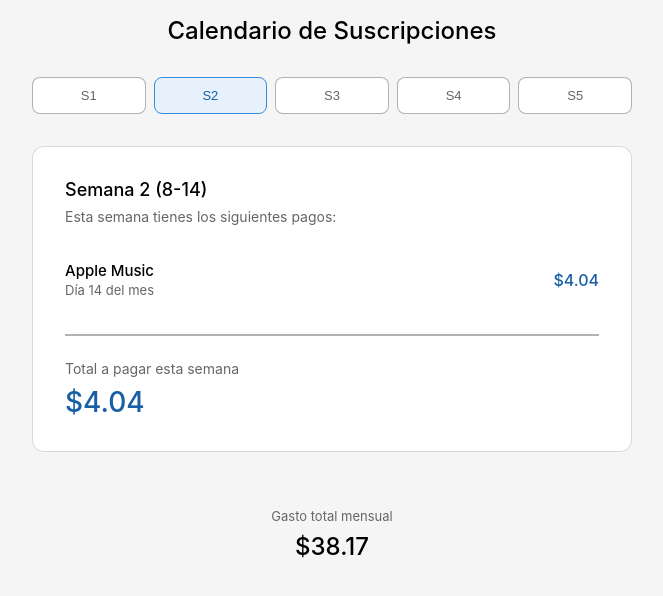
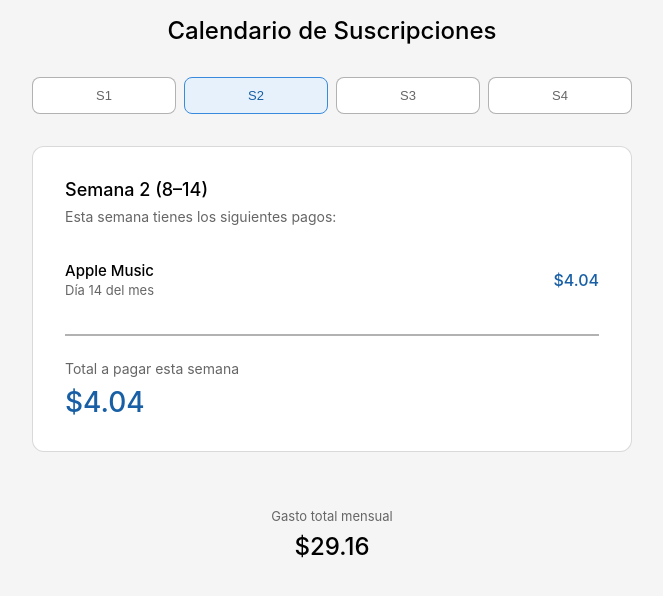
Before and after one commit to SantiagRoj/Suscripciones, a plain HTML site: page index.html in a window 1280 px wide. Shown: the whole page, without its empty margins (308-971 px from the left). Drawn offline with Linux system fonts and the light colour scheme.

Commit message:
Update index.html

```diff
--- a/index.html
+++ b/index.html
@@ -176,29 +176,28 @@
 
     <div class="card summary-card">
         <p>Gasto total mensual</p>
-        <p>$38.17</p>
+        <p id="totalMensual"></p>
     </div>
 </div>
 
 <script>
 const suscripciones = {
-    "Semana 1 (1-7)": [
+    "Semana 1 (1–7)": [
         { name: "iCloud", dia: 7, monto: 3.49 }
     ],
-    "Semana 2 (8-14)": [
+    "Semana 2 (8–14)": [
         { name: "Apple Music", dia: 14, monto: 4.04 }
     ],
-    "Semana 3 (15-21)": [
-        { name: "Setap", dia: 15, monto: 13.00 },
+    "Semana 3 (15–21)": [
         { name: "Gemini", dia: 19, monto: 2.50 },
-        { name: "X", dia: 19, monto: 2.50 }
+        { name: "X", dia: 19, monto: 2.40 }
     ],
-    "Semana 4 (22-28)": [
+    "Semana 4 (22–30)": [
+        { name: "Disney+", dia: 24, monto: 3.99 },
         { name: "monAI", dia: 26, monto: 2.49 },
         { name: "Raycast", dia: 27, monto: 5.25 },
-        { name: "YouTube Premium", dia: 28, monto: 5.00 }
-    ],
-    "Semana 5 (29-31)": []
+        { name: "YouTube Premium", dia: 30, monto: 5.00 }
+    ]
 };
 
 const semanas = Object.keys(suscripciones);
@@ -209,11 +208,16 @@ function getToday() {
     if (today <= 7) return 0;
     if (today <= 14) return 1;
     if (today <= 21) return 2;
-    if (today <= 28) return 3;
-    return 4;
+    return 3;
 }
 
 currentWeek = getToday();
+
+function calcularTotal() {
+    return Object.values(suscripciones)
+        .flat()
+        .reduce((sum, item) => sum + item.monto, 0);
+}
 
 function renderWeekSelector() {
     const selector = document.getElementById('weekSelector');
@@ -238,11 +242,7 @@ function renderWeekCard() {
     const total = items.reduce((sum, item) => sum + item.monto, 0);
 
     if (items.length === 0) {
-        card.innerHTML = `
-            <div class="empty-state">
-                <p>No hay suscripciones que pagar esta semana.</p>
-            </div>
-        `;
+        card.innerHTML = `<div class="empty-state"><p>No hay suscripciones que pagar esta semana.</p></div>`;
     } else {
         let html = `
             <div class="header">
@@ -251,7 +251,6 @@ function renderWeekCard() {
             </div>
             <div class="suscripciones-list">
         `;
-
         items.forEach(item => {
             html += `
                 <div class="suscripcion-item">
@@ -263,7 +262,6 @@ function renderWeekCard() {
                 </div>
             `;
         });
-
         html += `
             </div>
             <div class="total-section">
@@ -271,11 +269,11 @@ function renderWeekCard() {
                 <div class="total-amount">$${total.toFixed(2)}</div>
             </div>
         `;
-
         card.innerHTML = html;
     }
 }
 
+document.getElementById('totalMensual').textContent = `$${calcularTotal().toFixed(2)}`;
 renderWeekSelector();
 renderWeekCard();
 </script>
```
